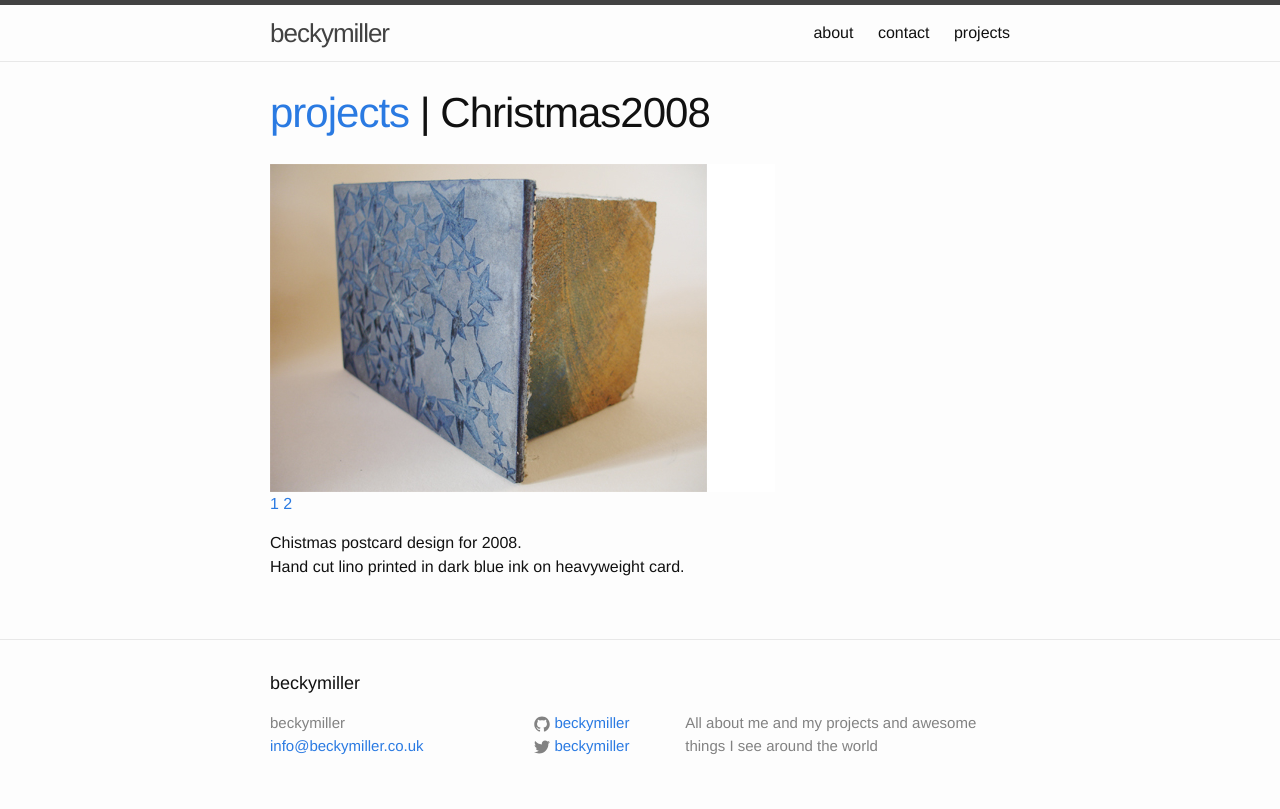
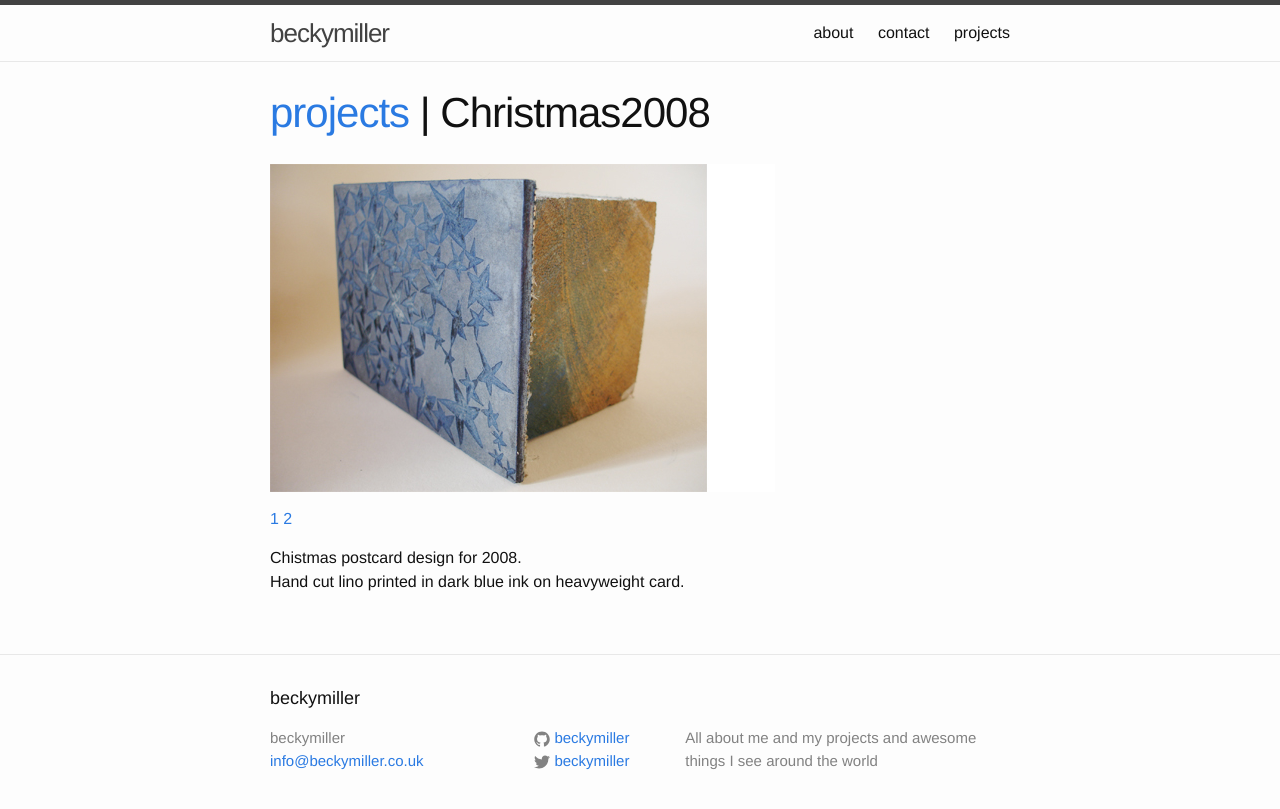
Before and after one commit to nanorepublica/beckymiller, a Jekyll site: the page built from projects/2008/christmas08.md, in a window 1280 px wide. Shown: the top 809 px of the page. Built offline with Jekyll 4.4.1, drawn with Linux system fonts in a browser that asks for light colours.

Commit message:
layout of links

```diff
--- a/_includes/image_gallery.html
+++ b/_includes/image_gallery.html
@@ -38,11 +38,11 @@
 }
 
 </script>
+<p>
 {% for image in page.images %}
     <img class="ig" id="i{{ forloop.index }}" src="{{ image[0] | prepend: site.baseurl }}" alt="{{ image[1] }}"/>
 {% endfor %}
-
-<br/>
+</p>
 <p>
 {% assign no_of_images = page.images | size %}
     {% if no_of_images > 1 %}
```
